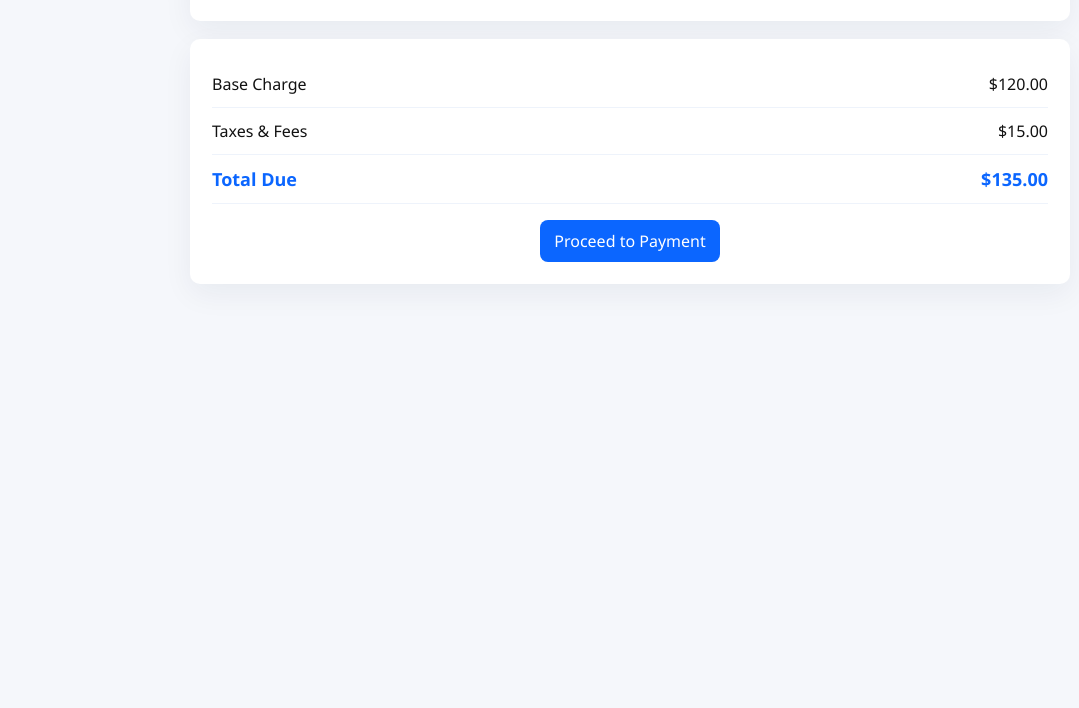
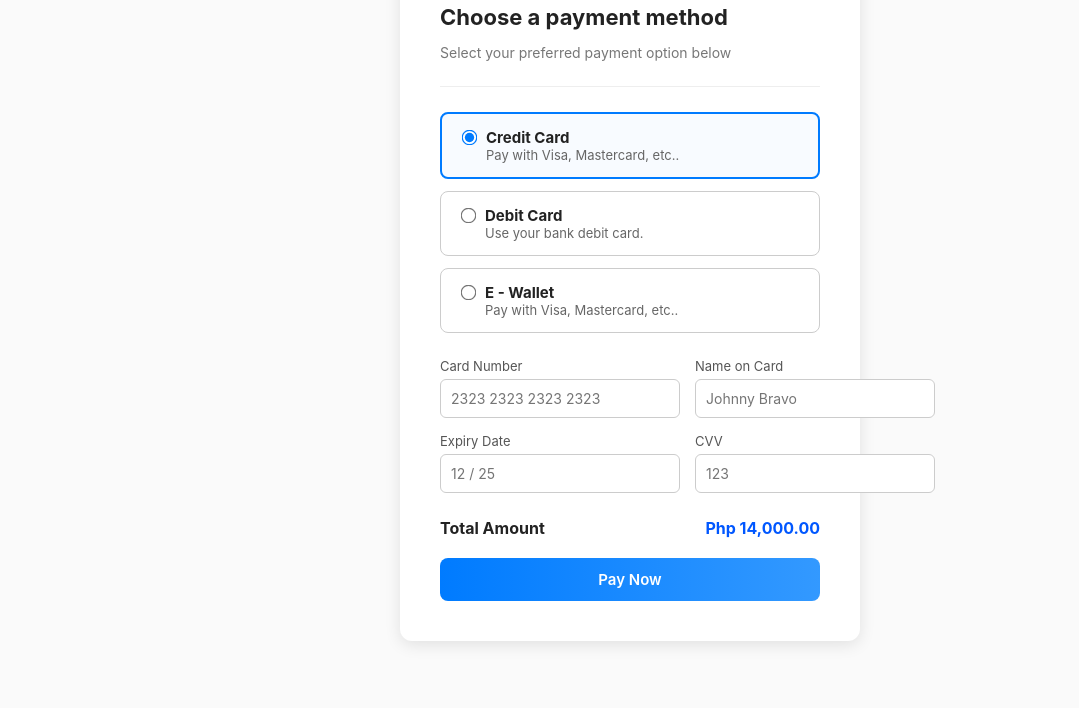
Before and after one commit to dyastena/SPG_2025, a plain HTML site: page SPG/client/index.html in a window 1280 px wide. Shown: the part 128-836 px from the top of the page, without its empty margins (10-1089 px from the left). After the commit the page ends 809 px from the top, so only its background shows below. Drawn offline with Linux system fonts and the light colour scheme.

Commit message:
first commit

```diff
--- a/SPG/client/index.html
+++ b/SPG/client/index.html
@@ -1,26 +1,231 @@
-<!doctype html>
+<!DOCTYPE html>
 <html lang="en">
 <head>
-  <meta charset="utf-8" />
-  <meta name="viewport" content="width=device-width,initial-scale=1" />
-  <title>Billing Summary</title>
-  <link rel="stylesheet" href="../shared/css/client.css" />
+  <meta charset="UTF-8" />
+  <meta name="viewport" content="width=device-width, initial-scale=1.0" />
+  <title>Payment Method</title>
+  <style>
+    * {
+      box-sizing: border-box;
+      font-family: "Inter", Arial, sans-serif;
+    }
+
+    body {
+      background-color: #fafafa;
+      margin: 0;
+      padding: 40px;
+      display: flex;
+      flex-direction: column;
+      align-items: center;
+      color: #222;
+    }
+
+    .back-link {
+      align-self: flex-start;
+      text-decoration: none;
+      color: #555;
+      font-size: 14px;
+      margin-bottom: 20px;
+    }
+
+    .back-link:hover {
+      text-decoration: underline;
+    }
+
+    .card {
+      background: #fff;
+      border-radius: 12px;
+      box-shadow: 0 4px 16px rgba(0, 0, 0, 0.1);
+      padding: 40px;
+      width: 460px;
+    }
+
+    h1 {
+      font-size: 22px;
+      font-weight: 700;
+      margin-bottom: 5px;
+    }
+
+    p.subtitle {
+      color: #777;
+      margin-bottom: 25px;
+      font-size: 14px;
+    }
+
+    hr {
+      border: none;
+      border-top: 1px solid #eee;
+      margin-bottom: 25px;
+    }
+
+    .method {
+      border: 1px solid #ccc;
+      border-radius: 8px;
+      padding: 14px 16px;
+      margin-bottom: 12px;
+      display: flex;
+      align-items: flex-start;
+      cursor: pointer;
+      transition: all 0.3s ease;
+    }
+
+    .method:hover {
+      border-color: #007bff;
+    }
+
+    .method input[type="radio"] {
+      margin-right: 10px;
+      accent-color: #007bff;
+      transform: scale(1.2);
+    }
+
+    .method.active {
+      border: 2px solid #007bff;
+      background-color: #f8fbff;
+    }
+
+    .method label {
+      display: flex;
+      flex-direction: column;
+      font-size: 15px;
+      cursor: pointer;
+    }
+
+    .method label span {
+      font-size: 13px;
+      color: #666;
+    }
+
+    .form-grid {
+      display: grid;
+      grid-template-columns: 1fr 1fr;
+      gap: 15px;
+      margin-top: 25px;
+    }
+
+    .form-group {
+      display: flex;
+      flex-direction: column;
+    }
+
+    .form-group label {
+      font-size: 13px;
+      color: #555;
+      margin-bottom: 5px;
+    }
+
+    .form-group input {
+      padding: 10px;
+      border: 1px solid #ccc;
+      border-radius: 6px;
+      font-size: 14px;
+      transition: border-color 0.3s;
+    }
+
+    .form-group input:focus {
+      border-color: #007bff;
+      outline: none;
+    }
+
+    .total {
+      font-weight: 700;
+      font-size: 16px;
+      margin-top: 25px;
+    }
+
+    .total span {
+      float: right;
+      color: #0057ff;
+    }
+
+    .btn-primary {
+      width: 100%;
+      background: linear-gradient(90deg, #007bff, #3399ff);
+      color: white;
+      padding: 12px;
+      border: none;
+      border-radius: 8px;
+      cursor: pointer;
+      font-size: 15px;
+      font-weight: 600;
+      margin-top: 20px;
+      transition: background 0.3s;
+    }
+
+    .btn-primary:hover {
+      background: linear-gradient(90deg, #006ae6, #2288ff);
+    }
+  </style>
 </head>
 <body>
-  <div class="container">
-    <div class="card header">
-      <h1>Billing Summary</h1>
-      <p class="small">Review your charges before payment.</p>
+
+  <a href="#" class="back-link">← Go Back</a>
+
+  <div class="card">
+    <h1>Choose a payment method</h1>
+    <p class="subtitle">Select your preferred payment option below</p>
+    <hr>
+
+    <div class="method active">
+      <input type="radio" name="payment" id="credit" checked />
+      <label for="credit">
+        <strong>Credit Card</strong>
+        <span>Pay with Visa, Mastercard, etc..</span>
+      </label>
     </div>
 
-    <div class="card">
-      <div class="summary-row"><div>Base Charge</div><div>$120.00</div></div>
-      <div class="summary-row"><div>Taxes & Fees</div><div>$15.00</div></div>
-      <div class="summary-row"><div class="total">Total Due</div><div class="total">$135.00</div></div>
-      <div style="margin-top:16px" class="center"><a class="btn-primary" href="payment.html">Proceed to Payment</a></div>
+    <div class="method">
+      <input type="radio" name="payment" id="debit" />
+      <label for="debit">
+        <strong>Debit Card</strong>
+        <span>Use your bank debit card.</span>
+      </label>
     </div>
+
+    <div class="method">
+      <input type="radio" name="payment" id="ewallet" />
+      <label for="ewallet">
+        <strong>E - Wallet</strong>
+        <span>Pay with Visa, Mastercard, etc..</span>
+      </label>
+    </div>
+
+    <div class="form-grid">
+      <div class="form-group">
+        <label for="cardNumber">Card Number</label>
+        <input type="text" id="cardNumber" placeholder="2323 2323 2323 2323" />
+      </div>
+      <div class="form-group">
+        <label for="cardName">Name on Card</label>
+        <input type="text" id="cardName" placeholder="Johnny Bravo" />
+      </div>
+      <div class="form-group">
+        <label for="expiry">Expiry Date</label>
+        <input type="text" id="expiry" placeholder="12 / 25" />
+      </div>
+      <div class="form-group">
+        <label for="cvv">CVV</label>
+        <input type="text" id="cvv" placeholder="123" />
+      </div>
+    </div>
+
+    <div class="total">
+      Total Amount <span>Php 14,000.00</span>
+    </div>
+
+    <button class="btn-primary">Pay Now</button>
   </div>
-  <script src="../shared/js/main.js"></script>
-  <script src="../shared/js/client.js"></script>
+
+  <script>
+    const methods = document.querySelectorAll('.method');
+    methods.forEach(m => {
+      m.addEventListener('click', () => {
+        methods.forEach(el => el.classList.remove('active'));
+        m.classList.add('active');
+        m.querySelector('input').checked = true;
+      });
+    });
+  </script>
+
 </body>
 </html>
```
